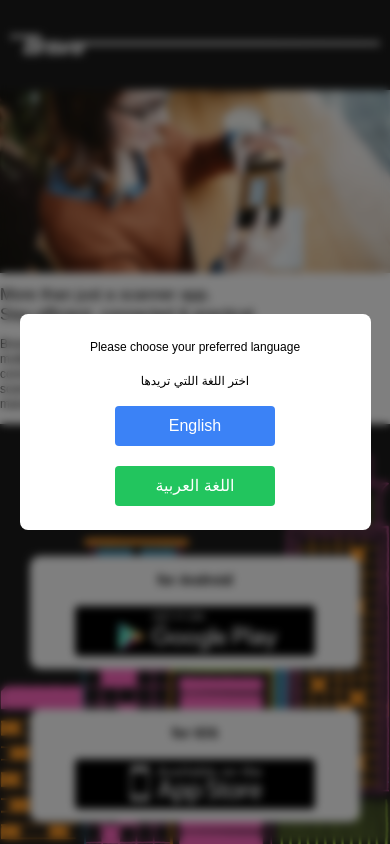
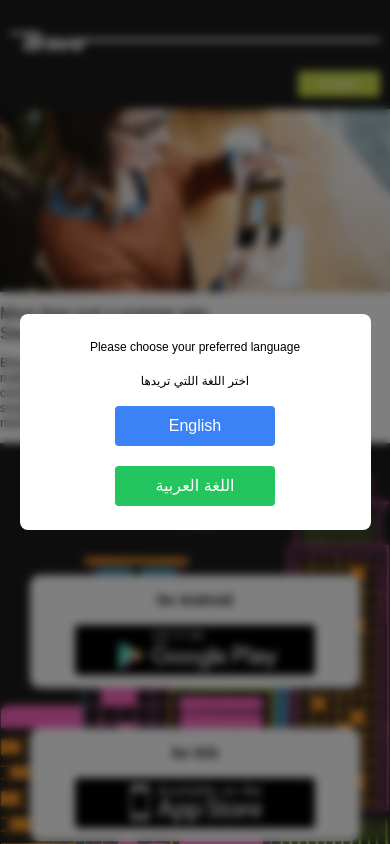
Before and after one commit to ZafCode14/Bravo, a Next.js app: page /en in a window 390 px wide. Shown: the top 844 px of the page. Built offline with nearby package versions, Linux system fonts and the light colour scheme; a web font is replaced by a local one.

Commit message:
language button

```diff
--- a/components/header.tsx
+++ b/components/header.tsx
@@ -1,12 +1,28 @@
 "use client"
 import useWindowWidth from "@/hooks/width";
 import Image from "next/image";
+import { usePathname, useRouter } from "next/navigation";
 
 function Header() {
   const width = useWindowWidth();
+  const router = useRouter();
+  const pathname = usePathname();
+
+  const lang = pathname === "/" ? "اللغة العربية" : "English"
+
+  const handleLanguageChange = () => {
+    if (pathname === "/") {
+      router.replace("/ar");
+    } else if (pathname === "/ar") {
+      router.replace("/en");
+    }
+  };
   return (
-    <header className={`h-[90px] w-full ${width > 1000 && "absolute top-0 z-10"} bg-color-black flex items-center justify-center`}>
-      <Image alt="logo" src={'/icons/bravowhite.svg'} height={"2000"} width={"1000"} className="w-[95%] max-w-[447px] h-auto"/>
+    <header className={`w-full ${width > 1000 && "absolute top-0 z-10"} bg-color-black flex flex-col items-center justify-center`}>
+      <Image alt="logo" src={'/icons/bravowhite.svg'} height={"2000"} width={"1000"} className="w-[95%] max-w-[447px] h-auto mt-8"/>
+      <div className="w-[1200px] max-w-[95%] flex justify-end mt-[]">
+        <button onClick={handleLanguageChange} className="bg-[#CADB4A] w-[82px] h-[26px] text-white text-[12px] rounded-sm mt-5 mb-3 md:w-[100px] md:h-[31px] md:text-[15px]">{lang}</button>
+      </div>
     </header>
   );
 }
--- a/components/sections/video.tsx
+++ b/components/sections/video.tsx
@@ -13,10 +13,10 @@ function Video() {
       <div className="flex z-10 items-center justify-center w-full relative">
         <div className="w-[327px] max-w-[90%] h-[192px] rounded-[10px] bg-[#D9D9D9] md:h-[350px] md:w-[540px] lg:w-[50%] lg:max-w-[618px] lg:h-[414px] lg:mr-[80px]">
         </div>
-        <div className={`lg:block lg:w-[40%] hidden`}>
+        <div className={`lg:flex lg:w-[40%] hidden flex-col ${p === '/ar' && "items-end"}`}>
           <div className={`flex items-center mb-5 ${p === '/ar' && "flex-row-reverse"}`}>
             <div className="bg-[#F69729] h-[10px] w-[10px] mx-2 rounded-full"></div>
-            <h4 className={`text-[#F69729] text-[20px] ${p == '/' && "tracking-[4px]"}`}>{t('title')}</h4>
+            <h4 className={`text-[#F69729] text-[20px] ${p === '/' && "tracking-[4px]"}`}>{t('title')}</h4>
           </div>
           <p className="text-white text-[20px] leading-tight w-[600px] max-w-full">{t('text')}</p>
         </div>
```
